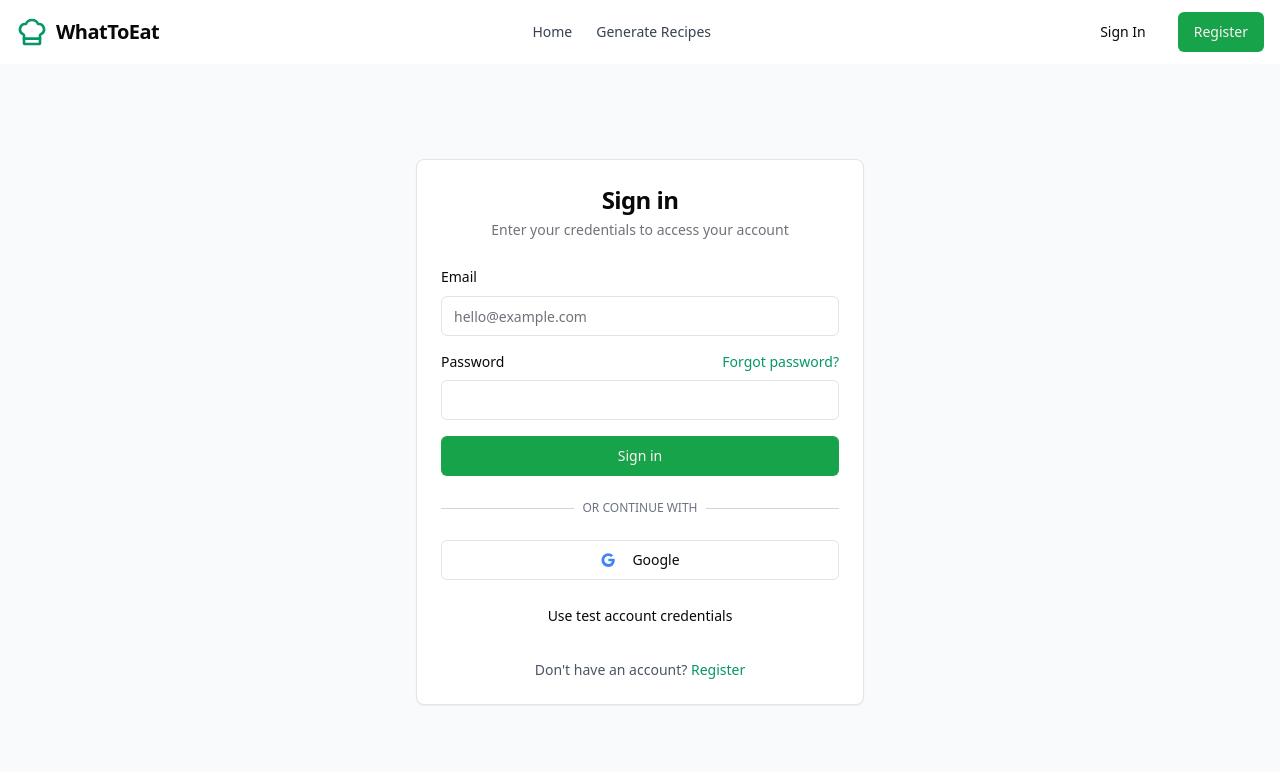
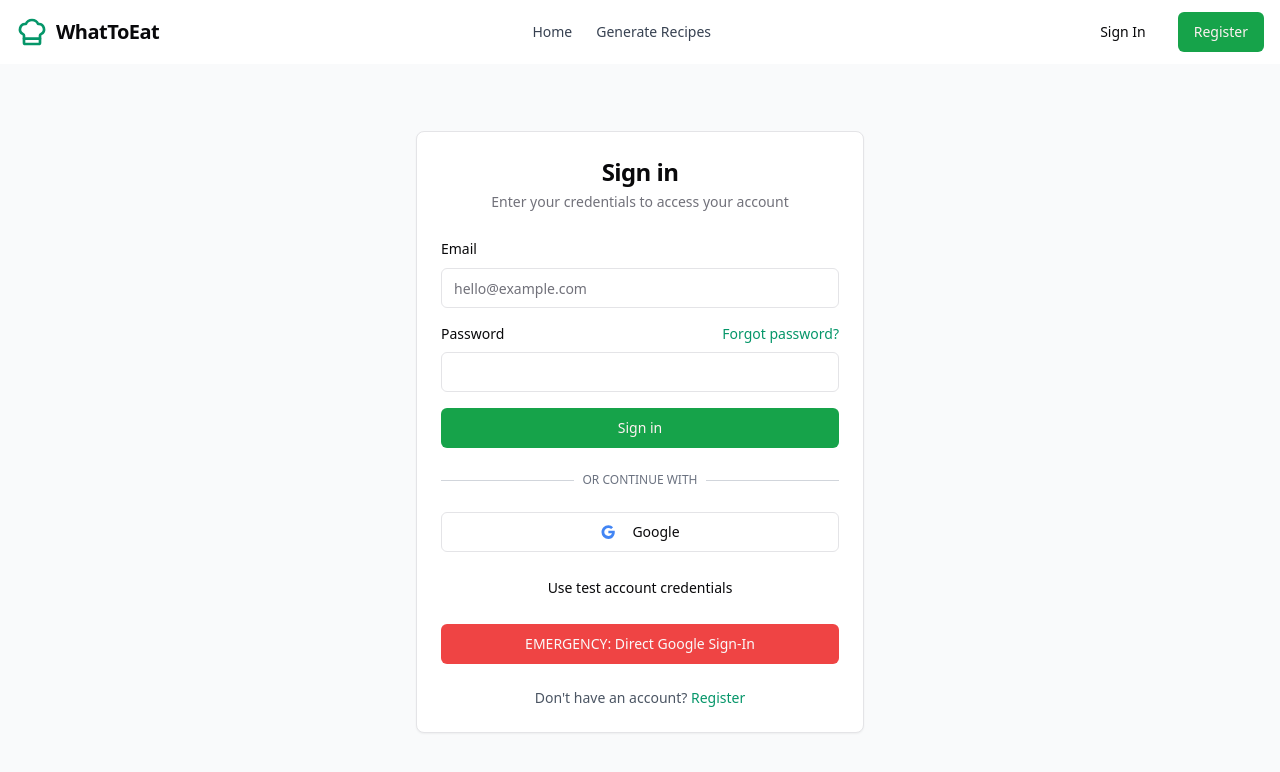
Before and after one commit to ravirshah/whattoeat, a Next.js app: page /signin in a window 1280 px wide. Shown: the top 772 px of the page. Built offline with nearby package versions, Linux system fonts and the light colour scheme; no server answers.

Commit message:
emregeny

```diff
--- a/src/app/generate/page.tsx
+++ b/src/app/generate/page.tsx
@@ -710,7 +710,7 @@ function GenerateRecipes({ initialPreferences }: { initialPreferences: Preferenc
 
         // Direct fallback navigation if router fails
         console.log("[GenerateRecipes] Attempting direct navigation");
-        window.location.href = window.location.origin + '/whattoeat/recipes/results';
+        window.location.href = window.location.origin + '/recipes/results';
       }
       return;
     } else {
--- a/src/app/register/page.tsx
+++ b/src/app/register/page.tsx
@@ -35,7 +35,7 @@ function RegisterContent() {
     console.log(`[Register] Registration successful, redirecting to /generate`);
 
     // Use direct navigation for reliable page transition
-    window.location.href = window.location.origin + '/whattoeat/generate';
+    window.location.href = window.location.origin + '/generate';
   };
 
   const handleRegister = async (e: React.FormEvent) => {
--- a/src/app/signin/page.tsx
+++ b/src/app/signin/page.tsx
@@ -8,6 +8,8 @@ import { useAuth } from '@/lib/context/AuthContext';
 import MainLayout from '@/components/layout/MainLayout';
 import { Button, Input, Label, Card, CardHeader, CardTitle, CardDescription, CardContent, CardFooter, Alert, AlertDescription } from '@/components/ui';
 import { Loader2, AlertCircle } from 'lucide-react';
+import { GoogleAuthProvider, signInWithPopup } from 'firebase/auth';
+import { auth } from '@/lib/firebase';
 
 // Component that uses useSearchParams
 function SignInContent() {
@@ -43,7 +45,7 @@ function SignInContent() {
 
     // Use direct navigation for most reliable page transition
     // Forcing a complete page reload to ensure auth state is fully updated
-    window.location.href = window.location.origin + '/whattoeat/generate';
+    window.location.href = window.location.origin + '/generate';
   };
 
   const handleEmailSignIn = async (e: React.FormEvent) => {
@@ -98,6 +100,31 @@ function SignInContent() {
   const handleCreateTestAccount = async () => {
     setEmail('test@example.com');
     setPassword('password123');
+  };
+
+  // Emergency direct authentication bypassing redirects
+  const handleEmergencyDirectAuth = async () => {
+    try {
+      setLoading(true);
+      console.log("[SignIn] EMERGENCY: Attempting direct Google auth with page reload");
+
+      // Create Google auth provider
+      const provider = new GoogleAuthProvider();
+      provider.addScope('https://www.googleapis.com/auth/userinfo.email');
+      provider.addScope('https://www.googleapis.com/auth/userinfo.profile');
+      provider.setCustomParameters({ prompt: 'select_account' });
+
+      // Sign in directly
+      const result = await signInWithPopup(auth, provider);
+      console.log("[SignIn] EMERGENCY: Google sign-in successful, reloading to generate page");
+
+      // Force direct reload to generate page - simplest possible approach
+      window.location.href = "/generate";
+    } catch (error) {
+      console.error("[SignIn] EMERGENCY auth failed:", error);
+      setLoading(false);
+      setError("Emergency sign-in failed. Please try the normal sign-in options.");
+    }
   };
 
   return (
@@ -200,6 +227,20 @@ function SignInContent() {
           >
             Use test account credentials
           </Button>
+
+          {/* Emergency direct auth button */}
+          <Button
+            variant="destructive"
+            className="w-full mt-4"
+            onClick={handleEmergencyDirectAuth}
+            disabled={loading}
+          >
+            {loading ? (
+              <Loader2 className="mr-2 h-4 w-4 animate-spin" />
+            ) : (
+              "EMERGENCY: Direct Google Sign-In"
+            )}
+          </Button>
         </CardContent>
 
         <CardFooter className="flex justify-center">
--- a/src/components/auth/AuthWrapper.tsx
+++ b/src/components/auth/AuthWrapper.tsx
@@ -89,7 +89,7 @@ function AuthWrapperContent({
 
     if (shouldRedirect) {
       // CRITICAL: Use window.location with ABSOLUTE URL to avoid path resolution issues
-      const baseUrl = window.location.origin + '/whattoeat';
+      const baseUrl = window.location.origin;
       const targetPage = redirectTo.startsWith('/') ? redirectTo.substring(1) : redirectTo;
       const absoluteUrl = `${baseUrl}/${targetPage}`;
 
@@ -136,7 +136,7 @@ function AuthWrapperContent({
       console.log('[AuthWrapper] User not authenticated for generate page, redirecting to sign in');
 
       // Use direct window.location redirection for reliability
-      const baseUrl = window.location.origin + '/whattoeat';
+      const baseUrl = window.location.origin;
       window.location.href = `${baseUrl}/signin?from=generate`;
 
       // Show loading while redirecting
--- a/src/lib/auth.ts
+++ b/src/lib/auth.ts
@@ -31,7 +31,7 @@ export const registerWithEmail = async (email: string, password: string) => {
 
     // Force direct navigation to generate page
     console.log("[Auth] Registration successful, redirecting to generate page");
-    const baseUrl = window.location.origin + '/whattoeat';
+    const baseUrl = window.location.origin;
     window.location.href = `${baseUrl}/generate`;
 
     return userCredential.user;
@@ -55,7 +55,7 @@ export const signInWithEmail = async (email: string, password: string) => {
 
     // Force direct navigation to generate page
     console.log("[Auth] Email sign-in successful, redirecting to generate page");
-    const baseUrl = window.location.origin + '/whattoeat';
+    const baseUrl = window.location.origin;
     window.location.href = `${baseUrl}/generate`;
 
     return userCredential.user;
@@ -101,7 +101,7 @@ export async function signInWithGoogle() {
     console.log("[Auth] Reloading page with destination: generate page");
 
     // Use direct navigation to ensure clean state
-    const baseUrl = window.location.origin + '/whattoeat';
+    const baseUrl = window.location.origin;
     // Always redirect to generate page after sign-in, regardless of where we came from
     window.location.href = `${baseUrl}/generate`;
 
@@ -142,7 +142,7 @@ export const signOut = async () => {
 
     // Force a page reload to clear any in-memory state
     console.log("[Auth] Forcing page reload after sign out");
-    window.location.href = window.location.origin + '/whattoeat';
+    window.location.href = window.location.origin;
 
     return true;
   } catch (error) {
```
